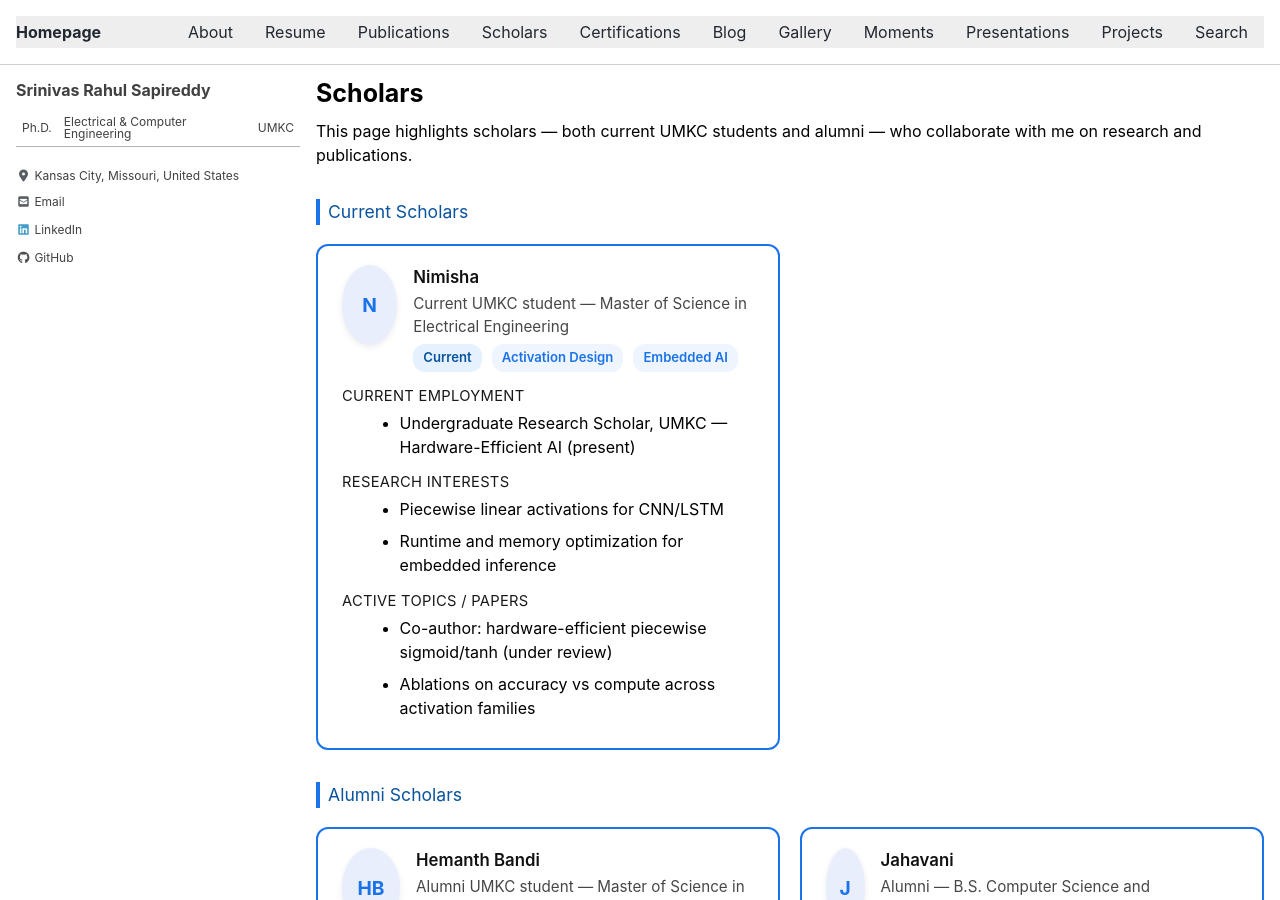
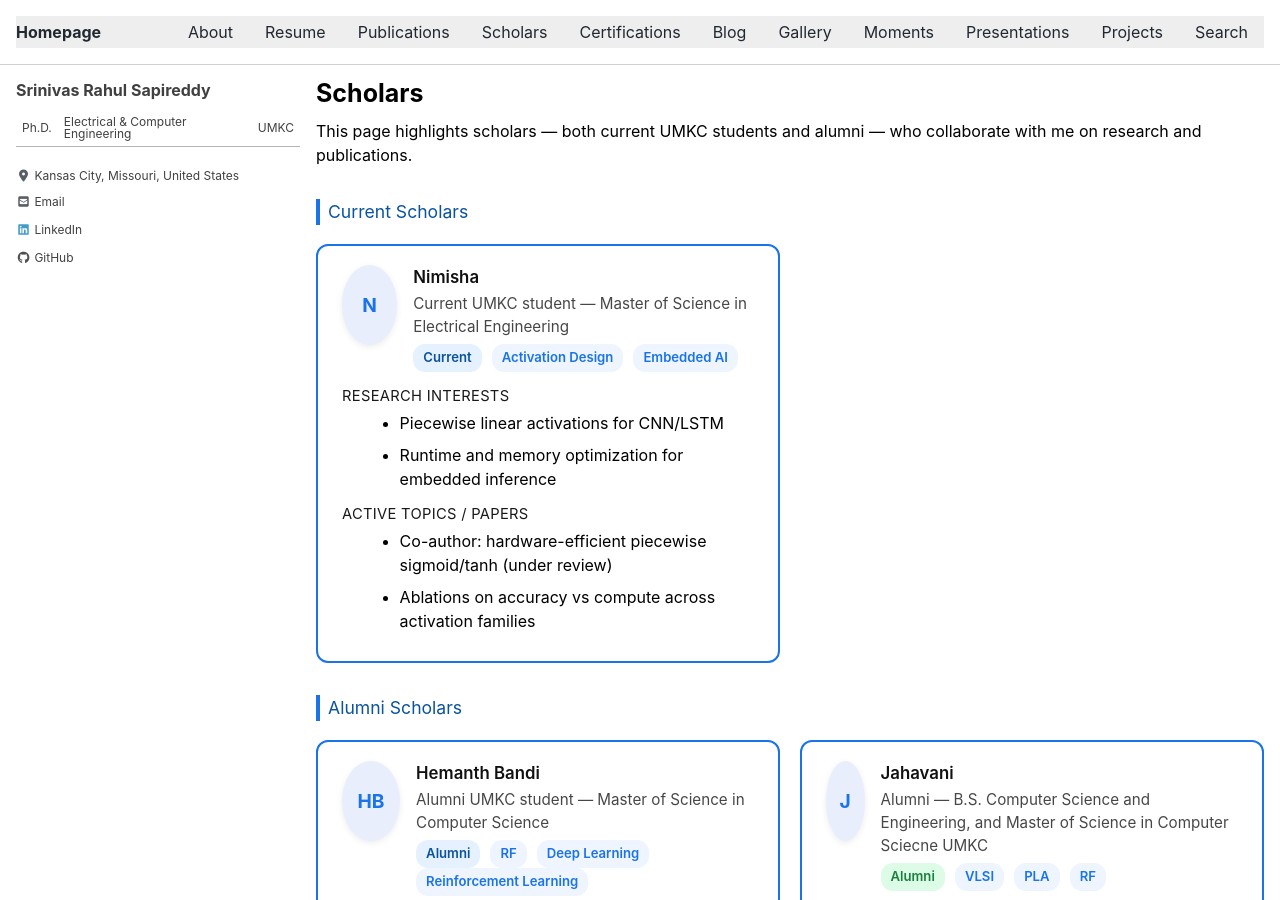
Before and after one commit to srsapireddy/srsapireddy.github.io, a Jekyll site: the page built from _pages/scholars.md, in a window 1280 px wide and 900 px high. Built offline with Jekyll 4.4.1, drawn with Linux system fonts in a browser that asks for light colours; cached includes are drawn as plain includes; nearby versions of some CDN libraries; some of the changed text lies outside the part shown.

Commit message:
Update scholars.md

```diff
--- a/_pages/scholars.md
+++ b/_pages/scholars.md
@@ -128,10 +128,6 @@
         </div>
       </div>
     </div>
-    <div class="sch-sec">Current employment</div>
-    <ul class="sch-list">
-      <li>Undergraduate Research Scholar, UMKC — Hardware-Efficient AI (present)</li>
-    </ul>
     <div class="sch-sec">Research interests</div>
     <ul class="sch-list">
       <li>Piecewise linear activations for CNN/LSTM</li>
@@ -161,17 +157,13 @@
         <div class="sch-name">Hemanth Bandi</div>
         <div class="sch-sub">Alumni UMKC student — Master of Science in Computer Science</div>
         <div style="margin-top:0.35rem;">
-          <span class="badge current">Current</span>
+          <span class="badge current">Alumni</span>
           <span class="badge tag">RF</span>
           <span class="badge tag">Deep Learning</span>
           <span class="badge tag">Reinforcement Learning</span>
         </div>
       </div>
     </div>
-    <div class="sch-sec">Current employment</div>
-    <ul class="sch-list">
-      <li>Linux Security Analyst, Minnisota SuperComputing Institute, University of Minnisota Twin Cities</li>
-    </ul>
     <div class="sch-sec">Research interests</div>
     <ul class="sch-list">
       <li>RF modulation recognition </li>
@@ -201,10 +193,6 @@
         </div>
       </div>
     </div>
-    <div class="sch-sec">Current employment</div>
-    <ul class="sch-list">
-      <li>[Role], [Company/Lab], [Location] (present)</li>
-    </ul>
     <div class="sch-sec">Research interests</div>
     <ul class="sch-list">
       <li>Hardware design flows (Cadence/Synopsys)</li>
```
